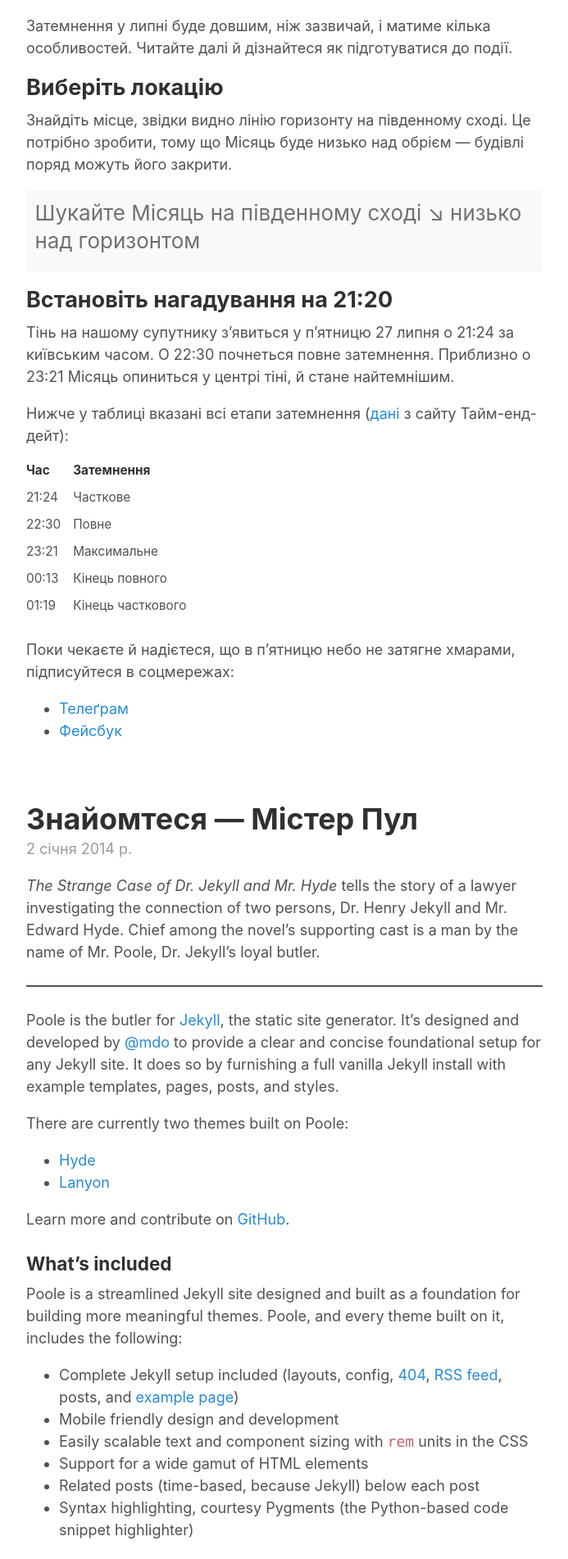
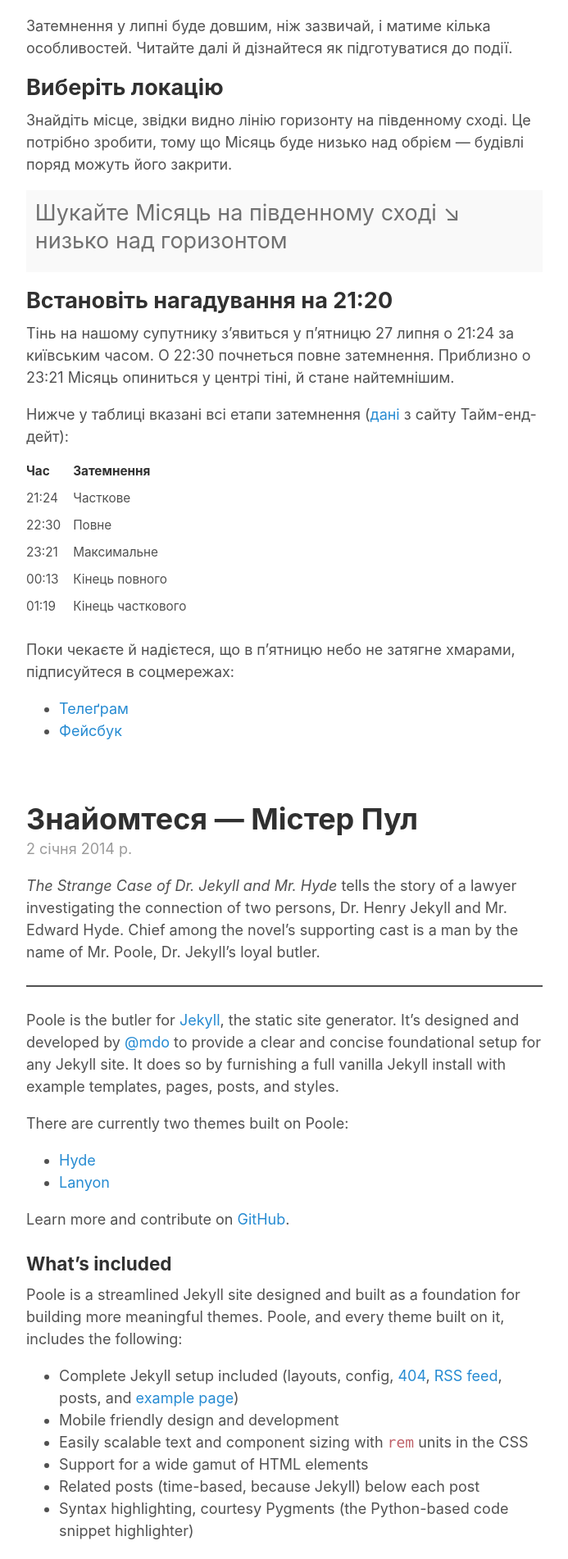
Before and after one commit to pnmrnko/pnmrnko.github.io, a Jekyll site: the page built from index.html, in a window 1280 px wide. Shown: the part 1268-3170 px from the top of the page at 82% size, without its empty margins (293-986 px from the left). Built offline with Jekyll 4.4.1, drawn with Linux system fonts in a browser that asks for light colours; the list of posts is cut into pages by our own code.

Commit message:
font size and line height to rem

```diff
--- a/_sass/_message.scss
+++ b/_sass/_message.scss
@@ -20,8 +20,8 @@
 }
 
 .message {
-  font-size: 26px;
-  line-height: 34px;
+  font-size: 1.5rem;
+  line-height: 1.25;
   margin-bottom: 1rem;
   padding: .4em 0.4em .8em;
 }
```
